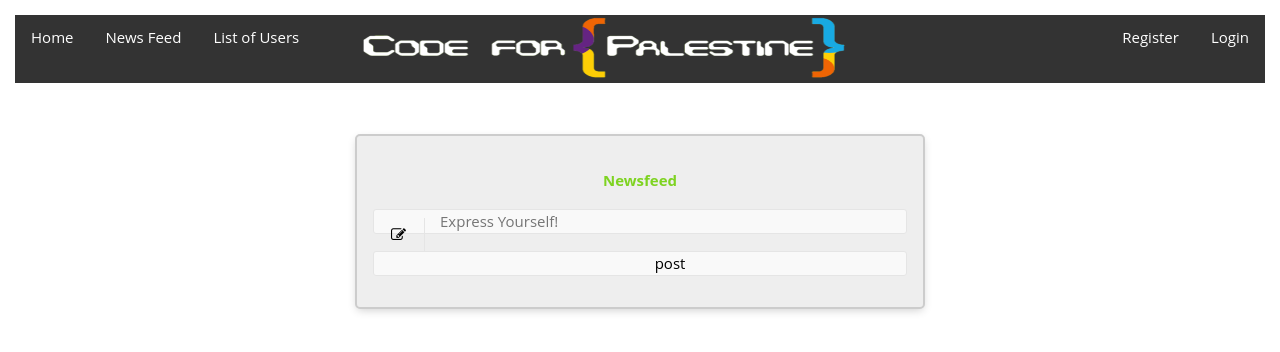
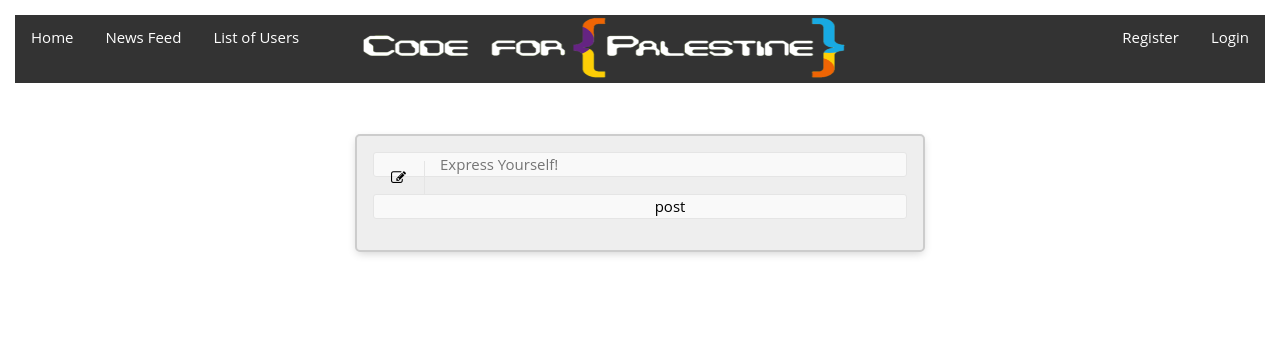
Before and after one commit to OmarKhatib01/WeCode-Website, a Flask app: template templates/feed.html in a window 1280 px wide. Shown: the top 352 px of the page. Run offline with Flask 2, Linux system fonts and the light colour scheme; the template is opened without the code that fills it, so the values that code supplies are empty; some libraries are stand-ins or nearby versions.

Commit message:
inshallah final

```diff
--- a/templates/feed.html
+++ b/templates/feed.html
@@ -13,14 +13,15 @@
 <br>
 <div class="container">
   <form action = "/feed", method= "POST">
-
+  	<title>Newsfeed</title>
     <div class="row">
-    <center><h4>Newsfeed</h4></center>
         <div class="input-group input-group-icon">
         <input name="post" type="text" placeholder="Express Yourself!" required>
         <br>
         <br>
-        <input style="align-text: center;" id="button" type="submit" value="post">
+        <center>
+        <input id="button" type="submit" value="post">
+  		</center>
         <div class="input-icon"><i class="fa fa-pencil-square-o"></i></div>
         </div>
 
@@ -30,14 +31,12 @@
 </div>
 {% for post in allposts %}
 <div class="container">
-  <img src="../static/images/index.png" alt="Avatar" style="width:90px">
+  <img src="../static/images/img_avatar3.png" alt="Avatar" style="width:90px">
   <p><span>{{post.username}}</span> </p>
   <p>{{post.post}}</p>
   <p>{{post.time_string}}</span></p>
 </div>
 {% endfor %}
-
-
 <style type="text/css">
 .container {
   border: 2px solid #ccc;
```
